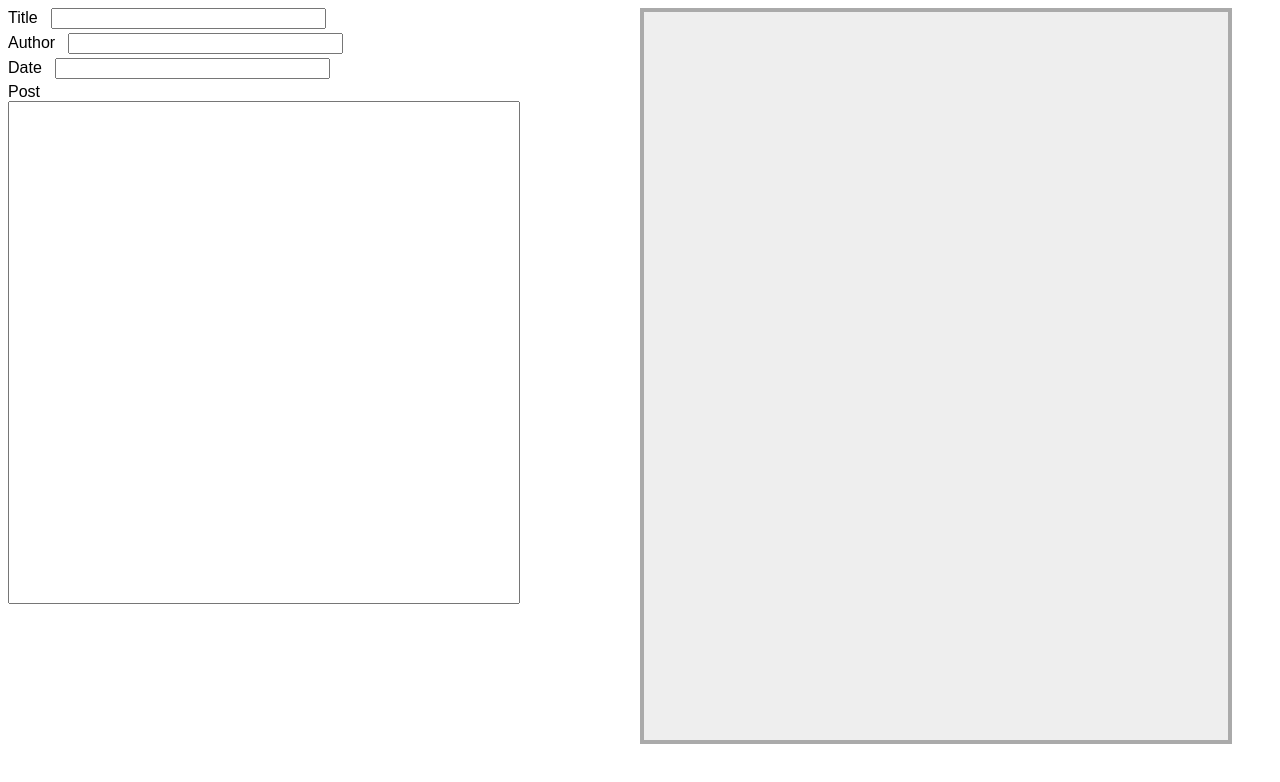
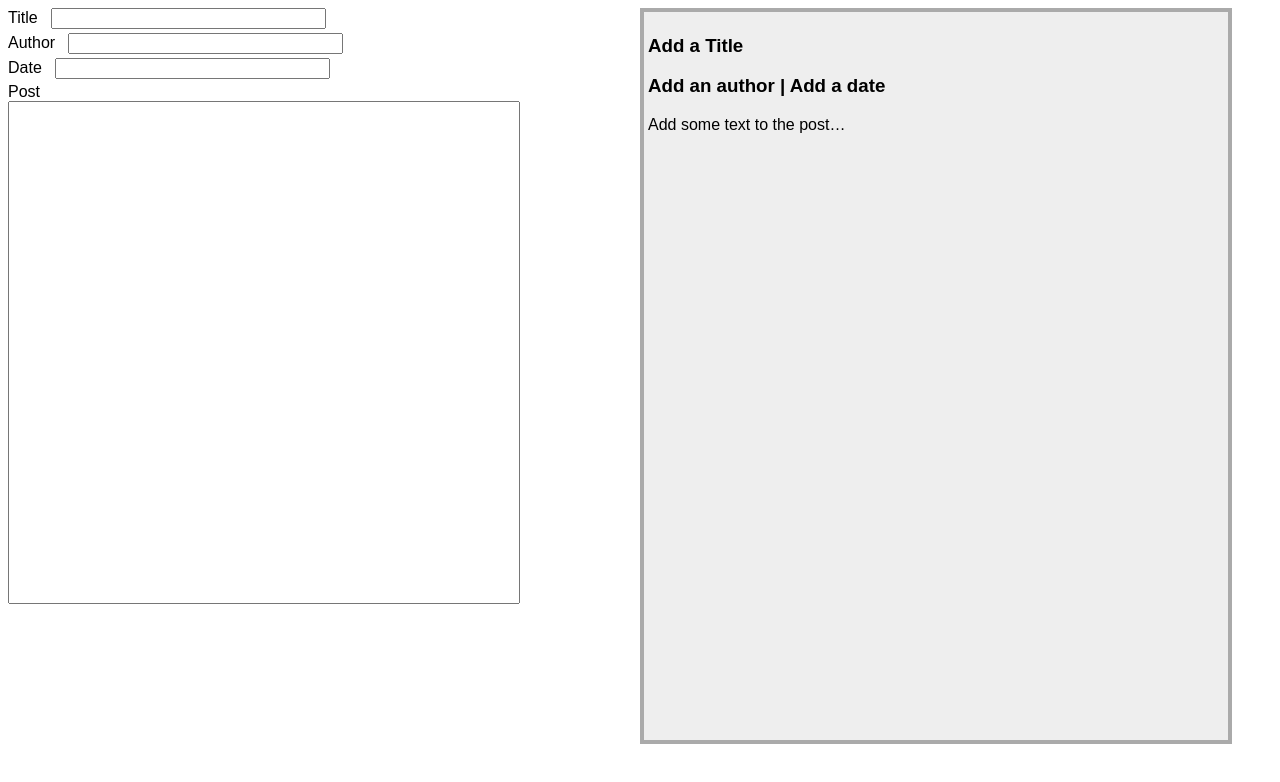
Before and after one commit to snailcreature/post-editor, a Next.js app: page / in a window 1280 px wide. Shown: the top 782 px of the page. Built offline with nearby package versions, Linux system fonts and the light colour scheme.

Commit message:
Added default text

```diff
--- a/pages/index.jsx
+++ b/pages/index.jsx
@@ -6,9 +6,10 @@ function parseMD()    {
     let author = document.querySelector("#author-input").value;
     let date = document.querySelector("#date-input").value;
     let body = document.querySelector("#post-markdown").value;
-    let text = `# ${title} \n### ${author} | ${date}\n${body}`
+    let text = `#${title || 'Add a Title'} \n\n### ${author || 'Add an author'} | ${date || 'Add a date'}\n\n${body || 'Add some text to the post...'}`
     let converter = new Showdown.Converter();
     document.querySelector("#render").innerHTML = converter.makeHtml(text);
+    console.log(converter.makeHtml(text));
 }
 
 function HomePage() {
@@ -35,7 +36,13 @@ function HomePage() {
                     <textarea name="post" id="post-markdown" cols="30" rows="40" onChange={parseMD}></textarea>
                 </div>
             </section>
-            <section id="render-section"><article id="render"></article></section>
+            <section id="render-section">
+                <article id="render">
+                    <h1 id="addatitle">Add a Title</h1>
+                    <h3 id="addanauthoraddadate">Add an author | Add a date</h3>
+                    <p>Add some text to the post…</p>
+                </article>
+                </section>
         </div>
     );
 }
```
Also changed, not shown: pages/style.css (line endings or trailing spaces).
